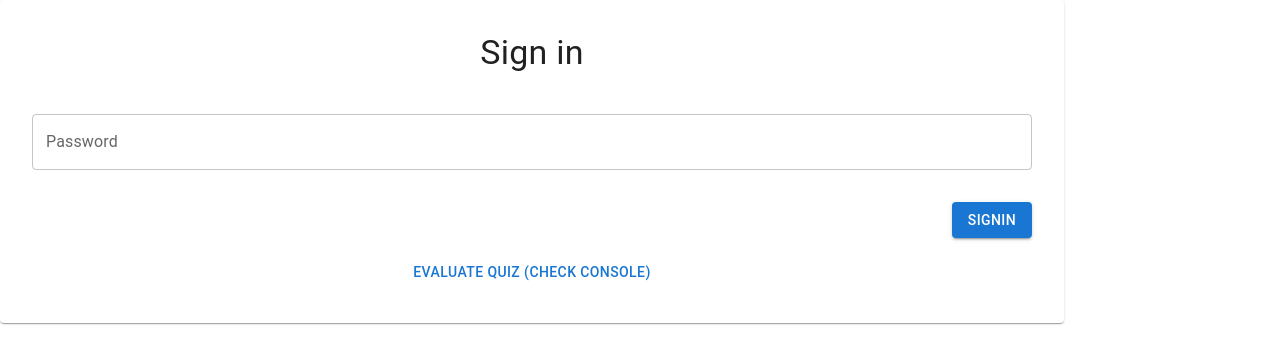
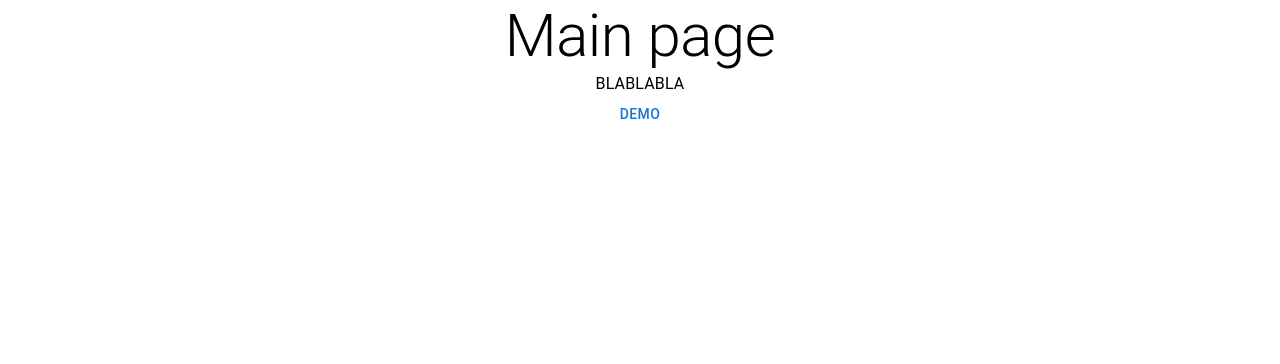
Before and after one commit to Martina-B/UX-usability-quiz, a React (Create React App) app: page / in a window 1280 px wide. Shown: the top 364 px of the page. Built offline with nearby package versions, Linux system fonts and the light colour scheme; the HTML template or start-up script is replaced by a standard one.

Commit message:
Add router

```diff
--- a/src/App.tsx
+++ b/src/App.tsx
@@ -1,9 +1,9 @@
 import './App.css';
-import FormDemo from './Components/FormDemo';
+import Routes from './Components/Routes';
 
 const App = () => (
 	<div className="App">
-		<FormDemo />
+		<Routes />
 	</div>
 );
 
--- /dev/null
+++ b/src/Components/Routes.tsx
@@ -0,0 +1,15 @@
+import { Switch, Route, BrowserRouter } from 'react-router-dom';
+
+import Home from '../Pages/Home';
+
+import FormDemo from './FormDemo';
+
+const Routes = () => (
+	<BrowserRouter>
+		<Switch>
+			<Route path="/" exact render={() => <Home />} />
+			<Route path="/demo" exact component={FormDemo} />
+		</Switch>
+	</BrowserRouter>
+);
+export default Routes;
--- /dev/null
+++ b/src/Pages/Home.tsx
@@ -0,0 +1,14 @@
+import { Button, Typography } from '@mui/material';
+import { Link } from 'react-router-dom';
+
+const Home = () => (
+	<>
+		<Typography variant="h2">Main page</Typography>
+		<Typography>BLABLABLA</Typography>
+		<Button component={Link} to="/demo">
+			DEMO
+		</Button>
+	</>
+);
+
+export default Home;
```
